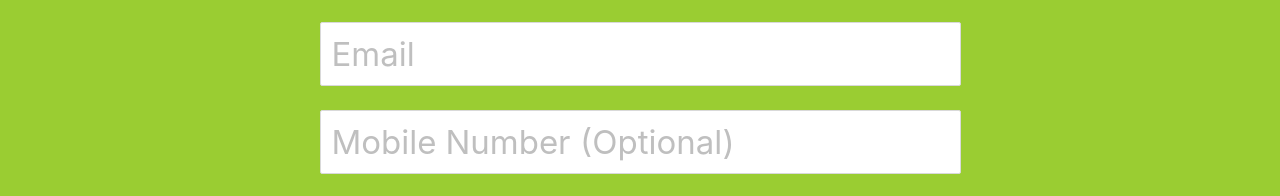
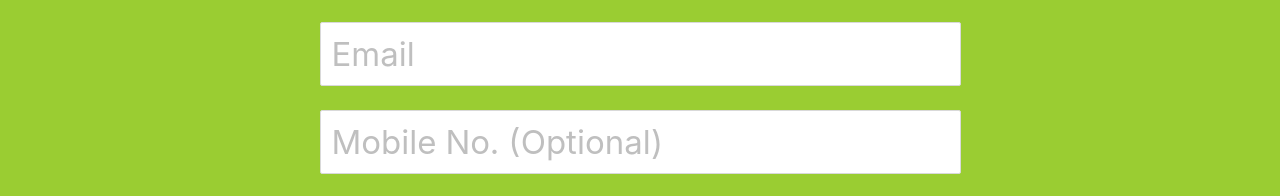
Before and after one commit to souvikotaku/Souvik_portfolio_website, a React (Create React App) app: page / in a window 1280 px wide. Shown: the part 2657-2853 px from the top of the page. Built offline with nearby package versions, Linux system fonts and the light colour scheme.

Commit message:
some changes

```diff
--- a/src/App.js
+++ b/src/App.js
@@ -575,7 +575,7 @@ function App() {
                   ]}
                 >
                   <Input
-                    placeholder="Mobile Number (Optional)"
+                    placeholder="Mobile No. (Optional)"
                     onChange={(event) => setMobile(event.target.value)}
                     value={mobile}
                     style={{ height: "4rem", fontSize: "33px" }}
```
